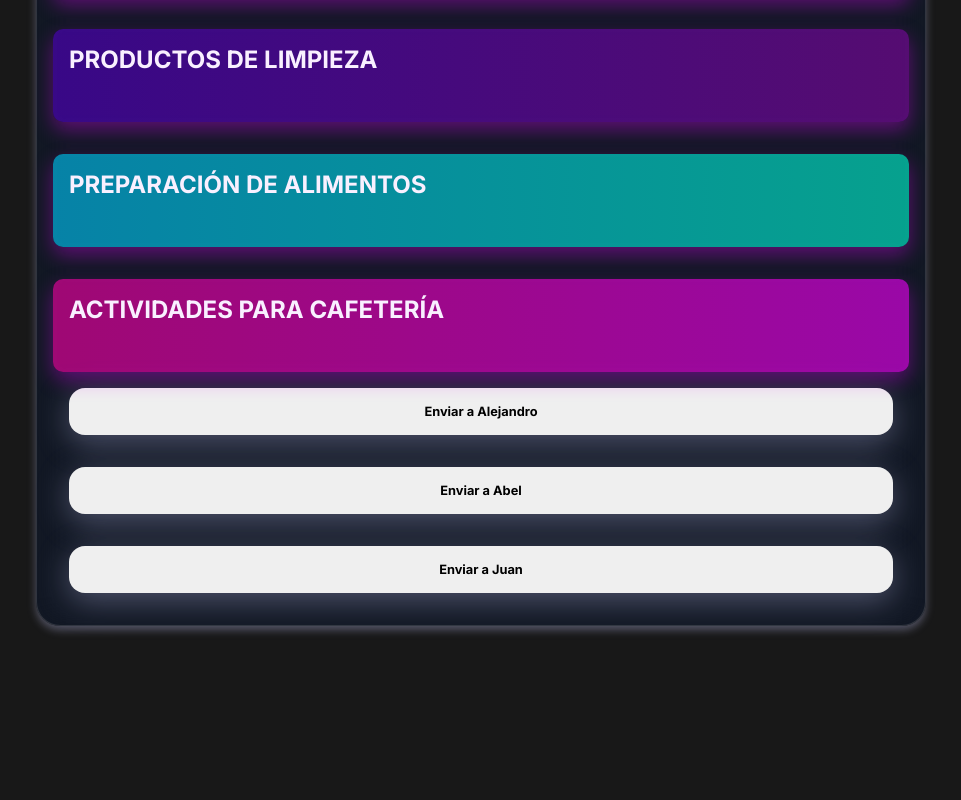
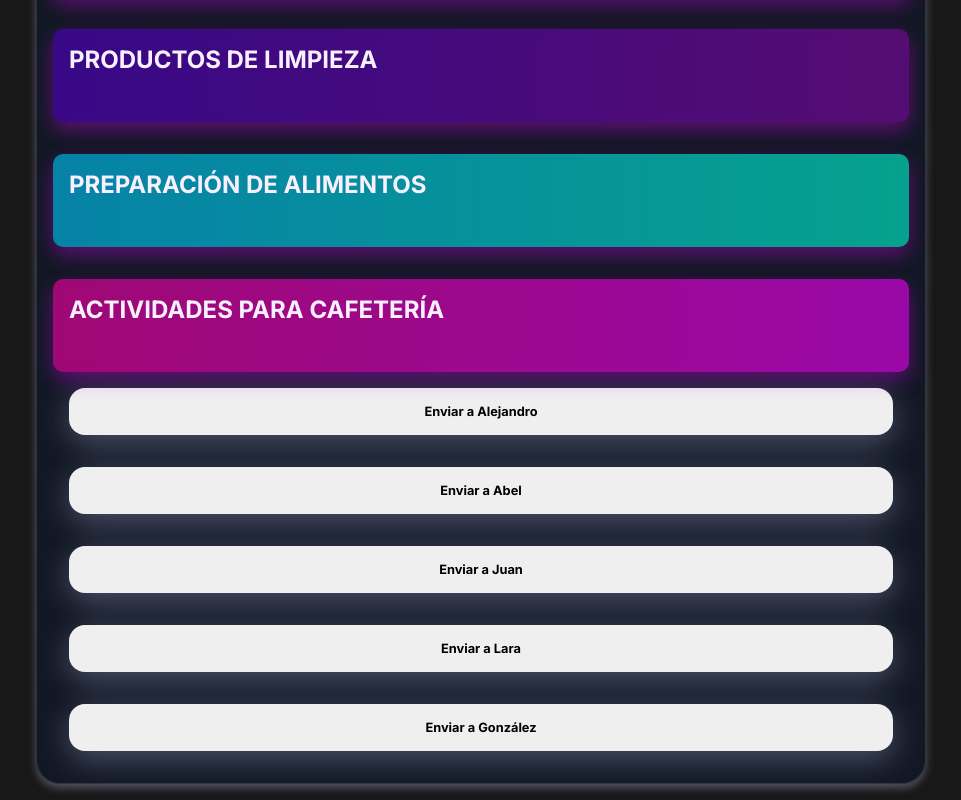
Before and after one commit to AlexCo888/coffee-shopping-list, a React (Create React App) app: page / in a window 1280 px wide. Shown: the part 1075-1875 px from the top of the page, without its empty margins (159-1120 px from the left). Before the commit the page ends 1717 px from the top, so only its background shows below. Built offline with nearby package versions, Linux system fonts and the light colour scheme.

Commit message:
Add 2 collaborators to the list

```diff
--- a/src/App.js
+++ b/src/App.js
@@ -41,6 +41,10 @@ const App = () => {
         ? 5215514528815
         : partner === "Abel"
         ? 5215581183870
+        : partner === "Lara"
+        ? 5215545605753
+        : partner === "González"
+        ? 5215517282139
         : 5215585784052;
     for (const item in list) {
       if (list[item]) {
--- a/src/utils/data.js
+++ b/src/utils/data.js
@@ -1,4 +1,4 @@
-const partners = ["Alejandro", "Abel", "Juan"];
+const partners = ["Alejandro", "Abel", "Juan", "Lara", "González"];
 
 const categories = [
   {
```
